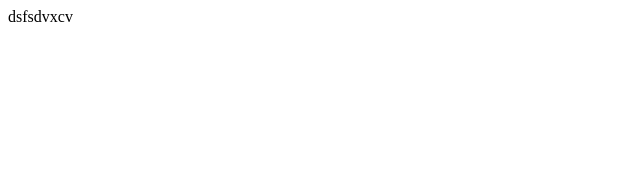
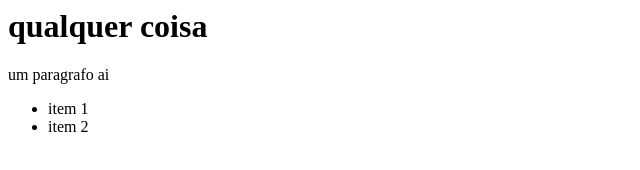
Before and after one commit to ViniiOrtega/rocketcoffee, a plain HTML site: page index.html in a window 1280 px wide. Shown: the whole page, without its empty margins (0-640 px from the left). Drawn offline with Linux system fonts and the light colour scheme.

Commit message:
primeiro codigo

```diff
--- a/index.html
+++ b/index.html
@@ -1 +1,11 @@
-dsfsdvxcv
+
+<div>
+    <h1>qualquer coisa</h1>
+    <p>um paragrafo ai</p>
+</div>
+<section>
+    <ul>
+        <li>item 1</li>
+        <li>item 2</li>
+    </ul>
+</section>
```
